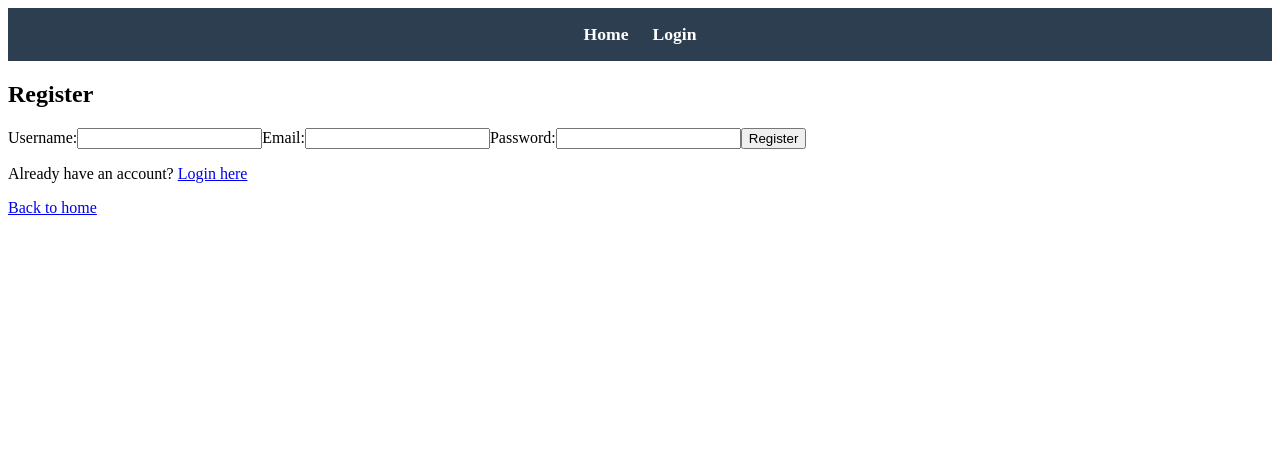
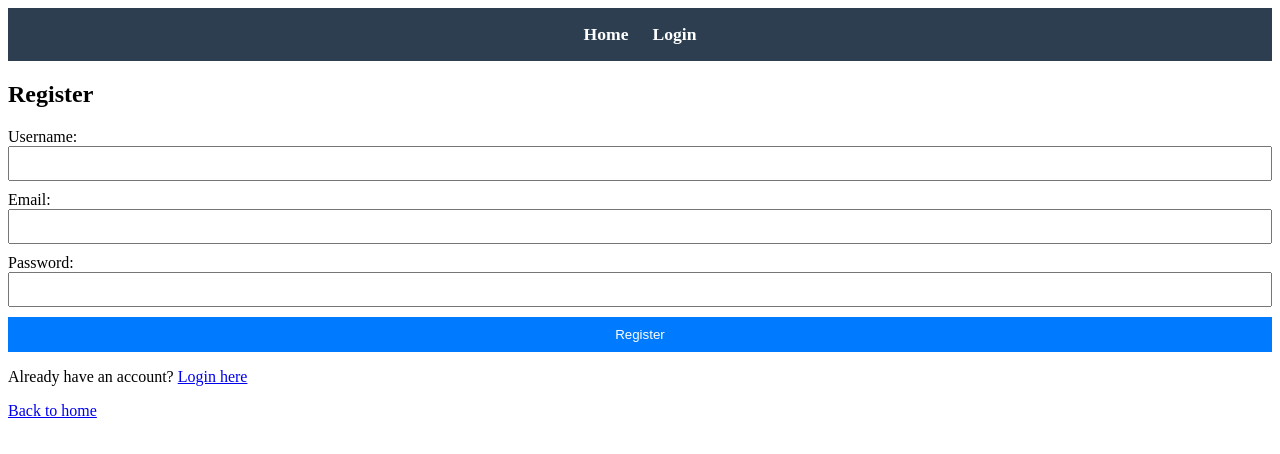
Before and after one commit to scottkoskoski/gardening-app, a React (Vite) app in the folder frontend/: page /register in a window 1280 px wide. Shown: the top 454 px of the page. Built offline with nearby package versions, Linux system fonts and the light colour scheme; no server answers.

Commit message:
Added styling and input validation to Login and Register pages.

```diff
--- /dev/null
+++ b/frontend/src/pages/Login.module.css
@@ -0,0 +1,33 @@
+.loginContainer {
+    width: 300px;
+    margin: auto;
+    padding: 20px;
+    border: 1px solid #ccc;
+    border-radius: 8px;
+}
+
+.form {
+    display: flex;
+    flex-direction: column;
+}
+
+input {
+    margin-bottom: 10px;
+    padding: 8px;
+}
+
+button {
+    padding: 10px;
+    background-color: #28a745;
+    color: white;
+    border: none;
+    cursor: pointer;
+}
+
+button:disabled {
+    background-color: #cccccc;
+}
+
+.error {
+    color: red;
+}
--- a/frontend/src/pages/Login.tsx
+++ b/frontend/src/pages/Login.tsx
@@ -1,6 +1,7 @@
 import { useState, useContext } from "react";
 import { AuthContext } from "../context/AuthContext";
 import { useNavigate, Link } from "react-router-dom";
+import styles from "./Login.module.css";
 
 const API_BASE_URL = import.meta.env.VITE_API_BASE_URL;
 
@@ -63,10 +64,10 @@ const Login = () => {
     };
 
     return (
-        <div>
+        <div className={styles.loginContainer}>
             <h2>Login</h2>
-            {error && <p style={{ color: "red" }}>{error}</p>}
-            <form onSubmit={handleLogin}>
+            {error && <p className={styles.error}>{error}</p>}
+            <form onSubmit={handleLogin} className={styles.form}>
                 <label>Username:</label>
                 <input
                     type="text"
@@ -88,12 +89,15 @@ const Login = () => {
                 </button>
             </form>
 
-            <p>
-                <Link to="/">Back to Home</Link>
-            </p>
-            <p>
-                Don't have an account? <Link to="/register">Register here</Link>
-            </p>
+            <div className={styles.linkContainer}>
+                <p>
+                    <Link to="/">Back to Home</Link>
+                </p>
+                <p>
+                    Don't have an account?{" "}
+                    <Link to="/register">Register here</Link>
+                </p>
+            </div>
         </div>
     );
 };
--- /dev/null
+++ b/frontend/src/pages/Register.module.css
@@ -0,0 +1,37 @@
+.registerContainer {
+    width: 300px;
+    margin: auto;
+    padding: 20px;
+    border: 1px solid #ccc;
+    border-radius: 8px;
+}
+
+.form {
+    display: flex;
+    flex-direction: column;
+}
+
+input {
+    margin-bottom: 10px;
+    padding: 8px;
+}
+
+button {
+    padding: 10px;
+    background-color: #007bff;
+    color: white;
+    border: none;
+    cursor: pointer;
+}
+
+button:disabled {
+    background-color: #cccccc;
+}
+
+.error {
+    color: red;
+}
+
+.success {
+    color: green;
+}
--- a/frontend/src/pages/Register.tsx
+++ b/frontend/src/pages/Register.tsx
@@ -1,5 +1,6 @@
 import { useState } from "react";
 import { useNavigate, Link } from "react-router-dom";
+import styles from "./Register.module.css";
 
 const API_BASE_URL = import.meta.env.VITE_API_BASE_URL;
 
@@ -9,12 +10,34 @@ const Register = () => {
     const [password, setPassword] = useState("");
     const [error, setError] = useState<string | null>(null);
     const [success, setSuccess] = useState<string | null>(null);
+    const [loading, setLoading] = useState(false);
     const navigate = useNavigate();
+
+    const validateEmail = (email: string) =>
+        /^[^\s@]+@[^\s@]+\.[^\s@]+$/.test(email);
 
     const handleRegister = async (e: React.FormEvent) => {
         e.preventDefault();
         setError(null);
         setSuccess(null);
+
+        // Doing some basic validation
+        if (!username || !email || !password) {
+            setError("All fields are required.");
+            return;
+        }
+
+        if (!validateEmail(email)) {
+            setError("Please enter a valid email address.");
+            return;
+        }
+
+        if (password.length < 6) {
+            setError("Password must be at least 6 characters long.");
+            return;
+        }
+
+        setLoading(true);
 
         try {
             const response = await fetch(`${API_BASE_URL}/api/users/register`, {
@@ -33,15 +56,17 @@ const Register = () => {
             setTimeout(() => navigate("/login"), 2000); // Redirect to login after 2 seconds
         } catch (err: any) {
             setError(err?.message || "Something went wrong. Please try again.");
+        } finally {
+            setLoading(false);
         }
     };
 
     return (
         <div>
             <h2>Register</h2>
-            {error && <p style={{ color: "red" }}>{error}</p>}
-            {success && <p style={{ color: "green" }}>{success}</p>}
-            <form onSubmit={handleRegister}>
+            {error && <p className={styles.error}>{error}</p>}
+            {success && <p className={styles.success}>{success}</p>}
+            <form onSubmit={handleRegister} className={styles.form}>
                 <label>Username:</label>
                 <input
                     type="text"
@@ -65,7 +90,9 @@ const Register = () => {
                     onChange={(e) => setPassword(e.target.value)}
                     required
                 />
-                <button type="submit">Register</button>
+                <button type="submit" disabled={loading}>
+                    {loading ? "Registering..." : "Register"}
+                </button>
             </form>
 
             <p>
```
